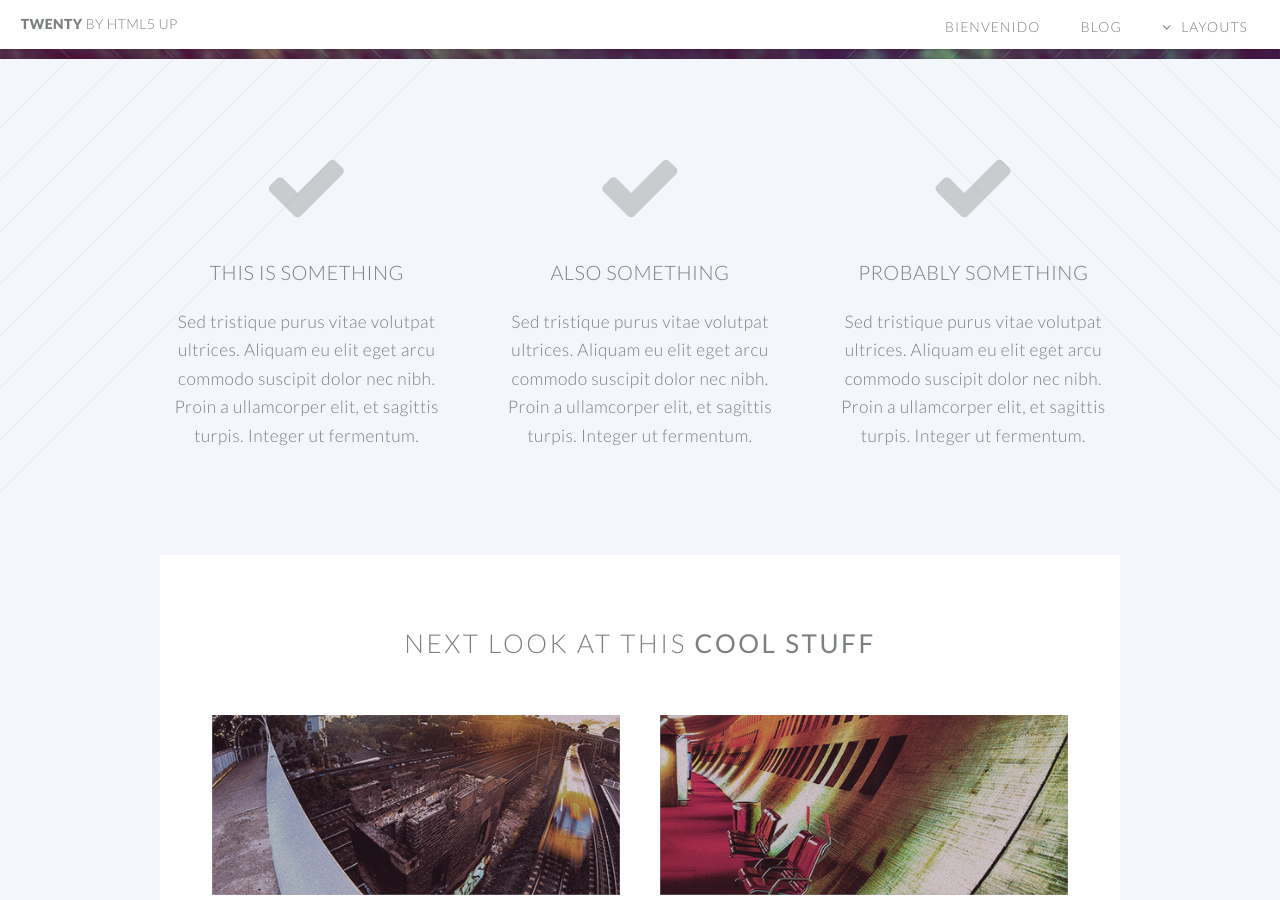
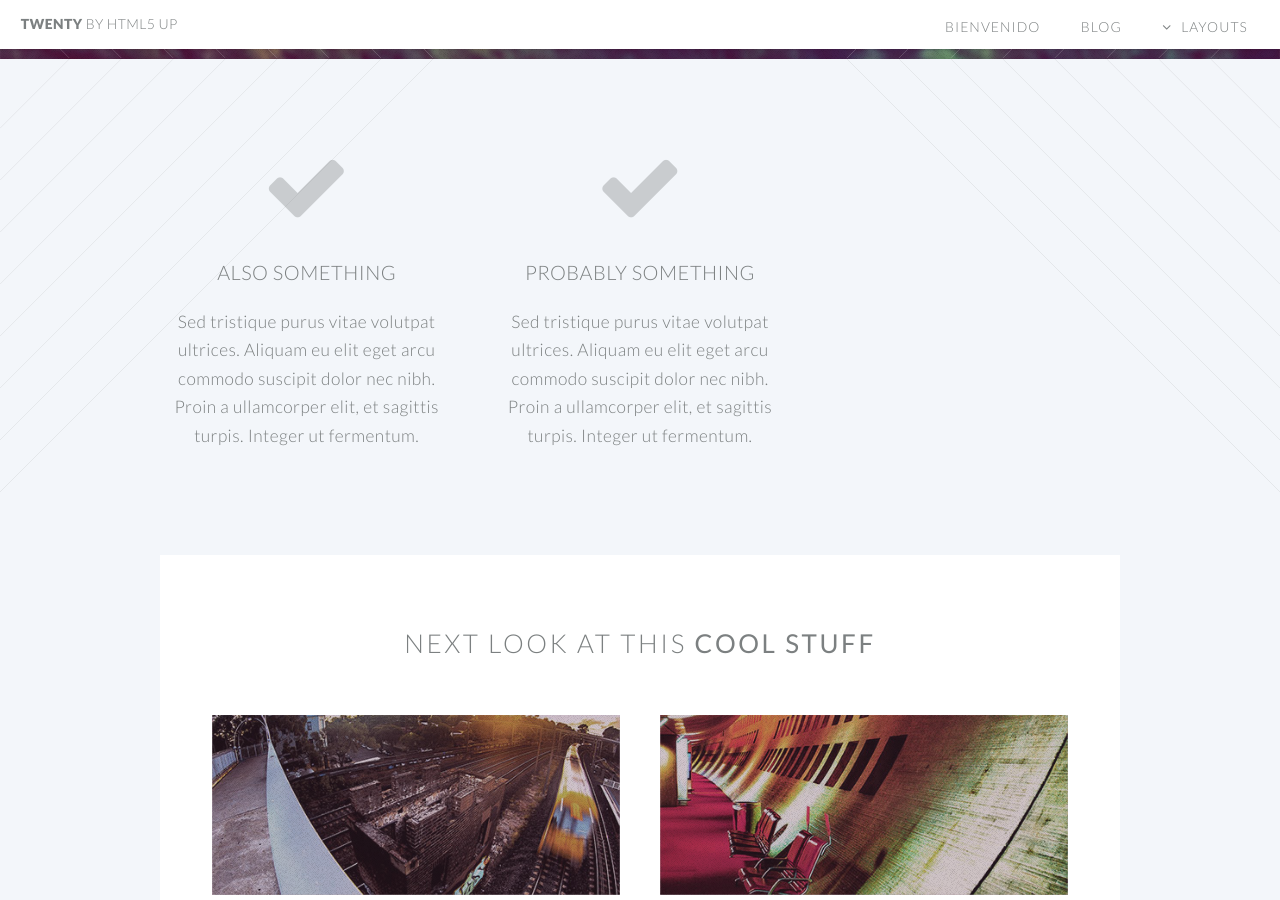
Before and after one commit to Vico2001/Vico2001.github.io, a Jekyll site: the page built from index.html, in a window 1280 px wide and 900 px high, scrolled down 513 px. Built offline with Jekyll 4.4.1, drawn with Linux system fonts in a browser that asks for light colours.

Commit message:
Update index.html

```diff
--- a/index.html
+++ b/index.html
@@ -7,17 +7,7 @@
 				<!-- Two -->
 					<section class="wrapper style1 container special">
 						<div class="row">
-							<div class="4u">
 
-								<section>
-									<span class="icon featured fa-check"></span>
-									<header>
-										<h3>This is Something</h3>
-									</header>
-									<p>Sed tristique purus vitae volutpat ultrices. Aliquam eu elit eget arcu commodo suscipit dolor nec nibh. Proin a ullamcorper elit, et sagittis turpis. Integer ut fermentum.</p>
-								</section>
-
-							</div>
 							<div class="4u">
 
 								<section>
```
